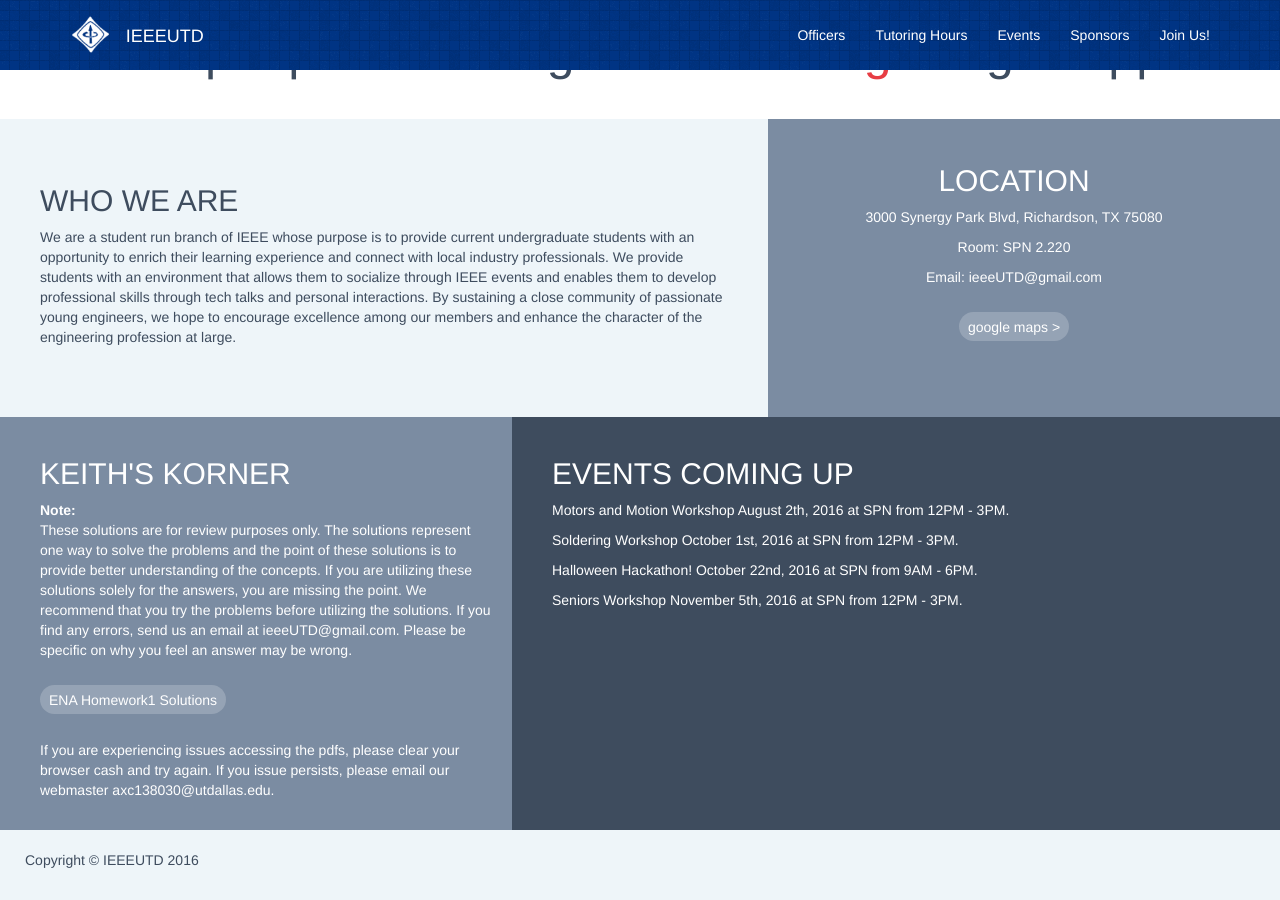
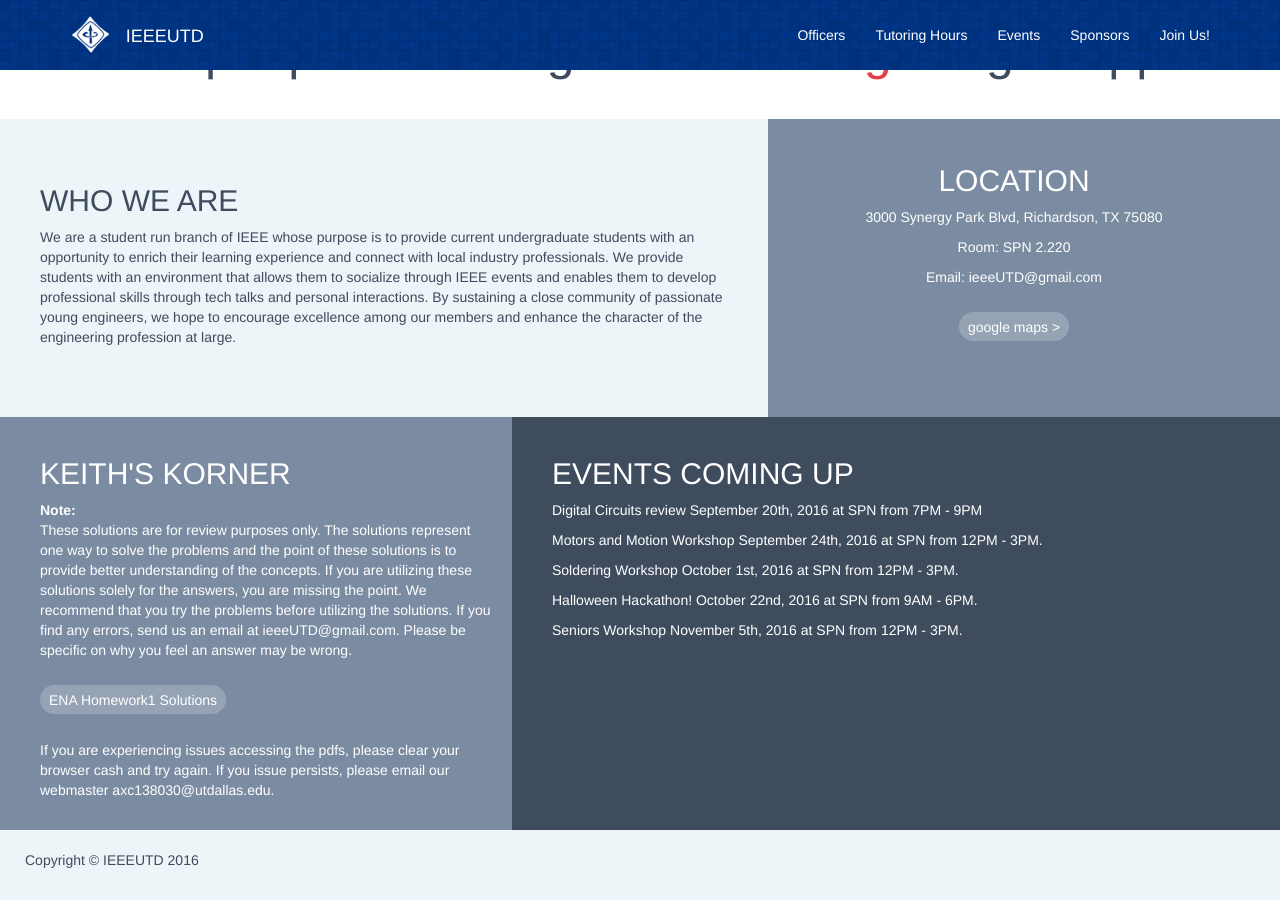
Before and after one commit to IEEEUTD/IEEEUTD.github.io, a Jekyll site: the page index.html, which Jekyll copies as it is, in a window 1280 px wide and 900 px high, scrolled down 623 px. Built offline with Jekyll 4.4.1, drawn with Linux system fonts in a browser that asks for light colours.

Commit message:
added review session info.

```diff
--- a/index.html
+++ b/index.html
@@ -140,7 +140,8 @@
                 </div>
                 <div class="upcoming_events">
                     <h2>EVENTS COMING UP</h2>
-                    <p> Motors and Motion Workshop August 2th, 2016 at SPN from 12PM - 3PM.</p>
+                    <p> Digital Circuits review September 20th, 2016 at SPN from 7PM - 9PM</p>
+                    <p> Motors and Motion Workshop September 24th, 2016 at SPN from 12PM - 3PM.</p>
                     <p> Soldering Workshop October 1st, 2016 at SPN from 12PM - 3PM.</p>
                     <p> Halloween Hackathon! October 22nd, 2016 at SPN from 9AM - 6PM.</p>
                     <p> Seniors Workshop November 5th, 2016 at SPN from 12PM - 3PM.</p>
```
